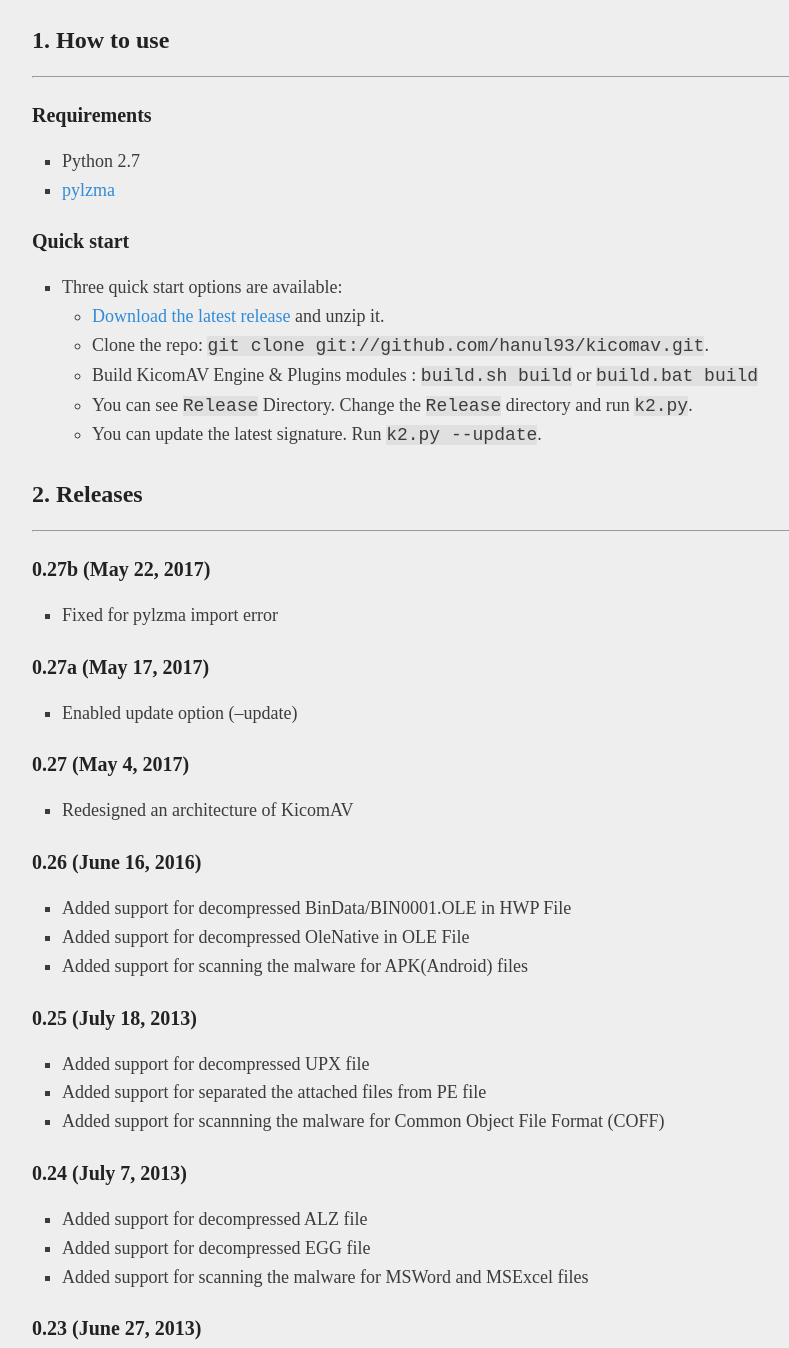
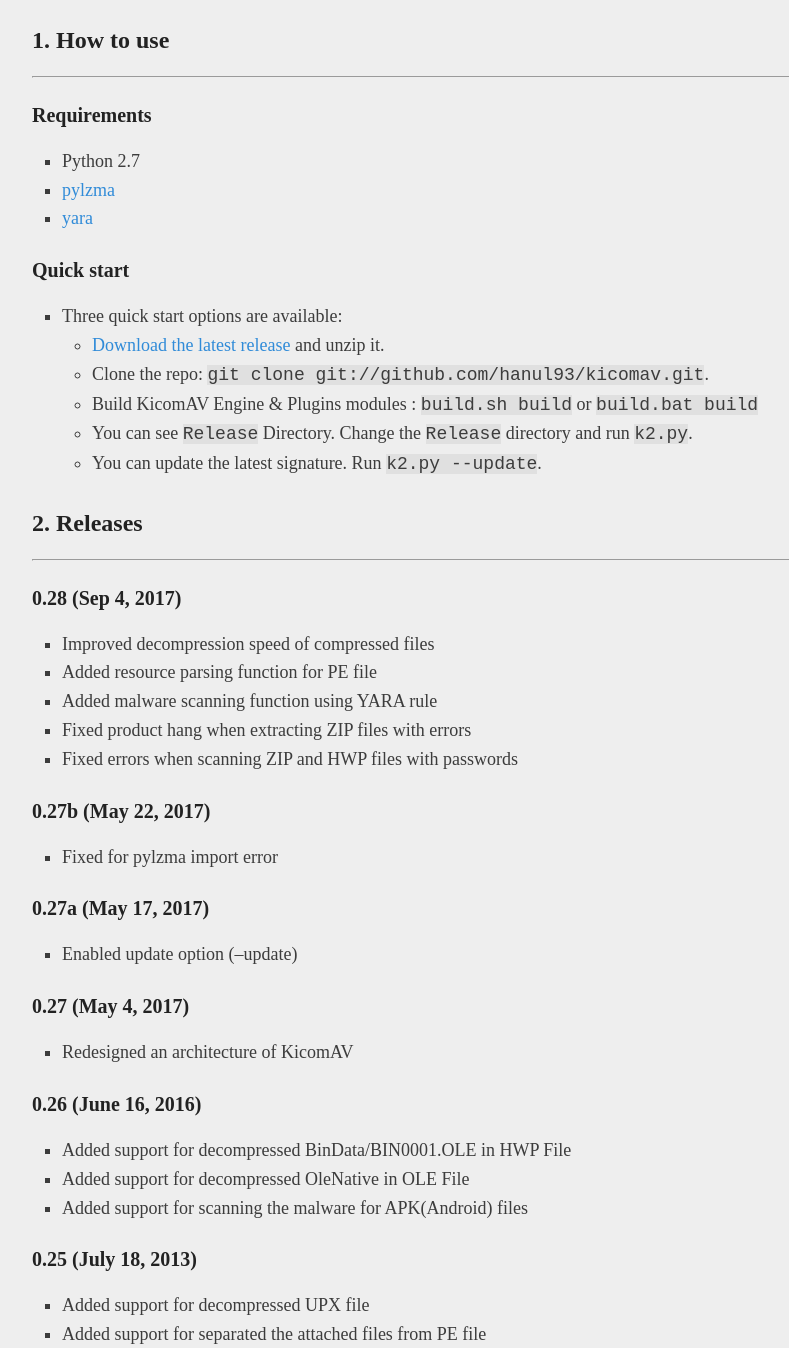
Before and after one commit to hanul93/kicomav, a Jekyll site: the page built from index.md, in a window 1280 px wide and 1400 px high, scrolled down 1118 px, cut to the strip 52-1400 px from the top of the window. Shown: the whole strip, without its empty margins (218-1007 px from the left). Built offline with Jekyll 4.4.1, drawn with Linux system fonts in a browser that asks for light colours; our own code applies the rules of GitHub Pages for plain Markdown files.

Commit message:
업데이트 설명 추가 (0.28)

```diff
--- a/index.md
+++ b/index.md
@@ -19,6 +19,7 @@
 
 * Python 2.7
 * [pylzma](https://github.com/fancycode/pylzma)
+* [yara](https://github.com/plusvic/yara)
 
 
 ### Quick start
@@ -33,6 +34,14 @@
 ## 2. Releases
 
 ***
+
+### 0.28 (Sep 4, 2017)
+
+* Improved decompression speed of compressed files
+* Added resource parsing function for PE file
+* Added malware scanning function using YARA rule
+* Fixed product hang when extracting ZIP files with errors
+* Fixed errors when scanning ZIP and HWP files with passwords
 
 ### 0.27b (May 22, 2017)
 
```
